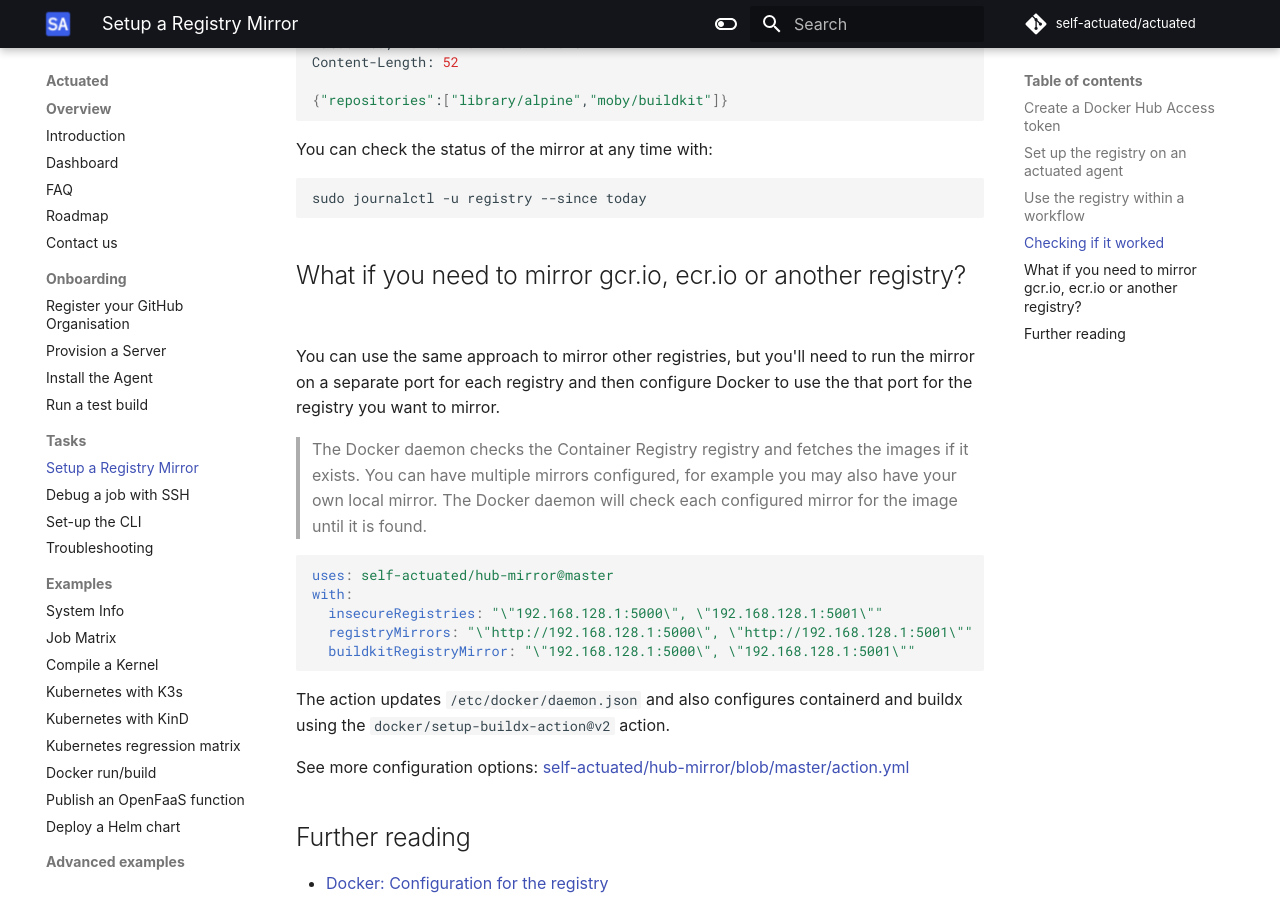
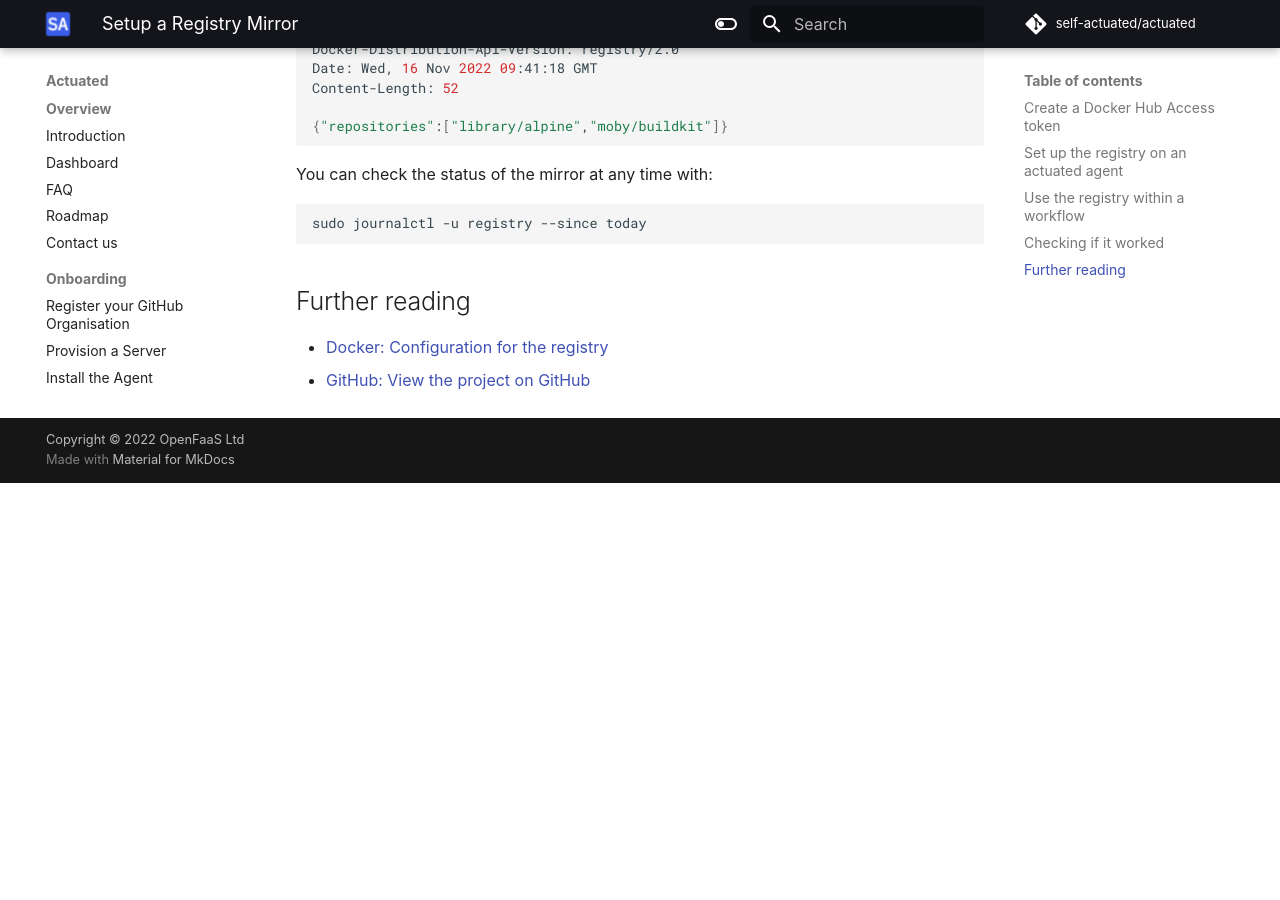
Before and after one commit to welteki/docs.actuated.dev, an MkDocs documentation site: the page built from docs/tasks/registry-mirror.md, in a window 1280 px wide and 900 px high, scrolled down 4250 px. Built offline with MkDocs 1.6.1 and Material for MkDocs 9.7.7, drawn with Linux system fonts in a browser that asks for light colours; some web fonts are replaced; after the commit the page ends 4733 px from its top, so only the background shows below that; some of the changed text lies outside the part shown.

Commit message:
Change docs for two mirrors
Signed-off-by: Alex Ellis (OpenFaaS Ltd) <alexellis2@gmail.com>

````diff
--- a/docs/tasks/registry-mirror.md
+++ b/docs/tasks/registry-mirror.md
@@ -24,7 +24,7 @@
 
 This tutorial shows you how to set up what was previously known as "Docker's Open Source Registry" and is now a CNCF project called [distribution](https://github.com/distribution/distribution).
 
-If you'd like to mirror another registry like gcr.io, ecr.io, quay.io, or your own registry, then you can use the same approach. See the notes at the end for how to mirror a number of registries by running on different ports.
+If you'd like to mirror another registry like gcr.io, ecr.io, quay.io, or your own registry, then you can use the same approach, but run each registry on a different port. The configuration may need to be set up manually, since the current action we have built is only designed for one mirror.
 
 Certified for:
 
@@ -179,24 +179,6 @@
 sudo journalctl -u registry --since today
 ```
 
-## What if you need to mirror gcr.io, ecr.io or another registry?
-
-You can use the same approach to mirror other registries, but you'll need to run the mirror on a separate port for each registry and then configure Docker to use the that port for the registry you want to mirror.
-
-> The Docker daemon checks the Container Registry registry and fetches the images if it exists. You can have multiple mirrors configured, for example you may also have your own local mirror. The Docker daemon will check each configured mirror for the image until it is found.
-
-```yaml
-uses: self-actuated/hub-mirror@master
-with:
-  insecureRegistries: "\"192.168.128.1:5000\", \"192.168.128.1:5001\""
-  registryMirrors: "\"http://192.168.128.1:5000\", \"http://192.168.128.1:5001\""
-  buildkitRegistryMirror: "\"192.168.128.1:5000\", \"192.168.128.1:5001\""
-```
-
-The action updates `/etc/docker/daemon.json` and also configures containerd and buildx using the `docker/setup-buildx-action@v2` action.
-
-See more configuration options: [self-actuated/hub-mirror/blob/master/action.yml](https://github.com/self-actuated/hub-mirror/blob/master/action.yml)
-
 ## Further reading
 
 * [Docker: Configuration for the registry](https://docs.docker.com/registry/configuration/)
````
